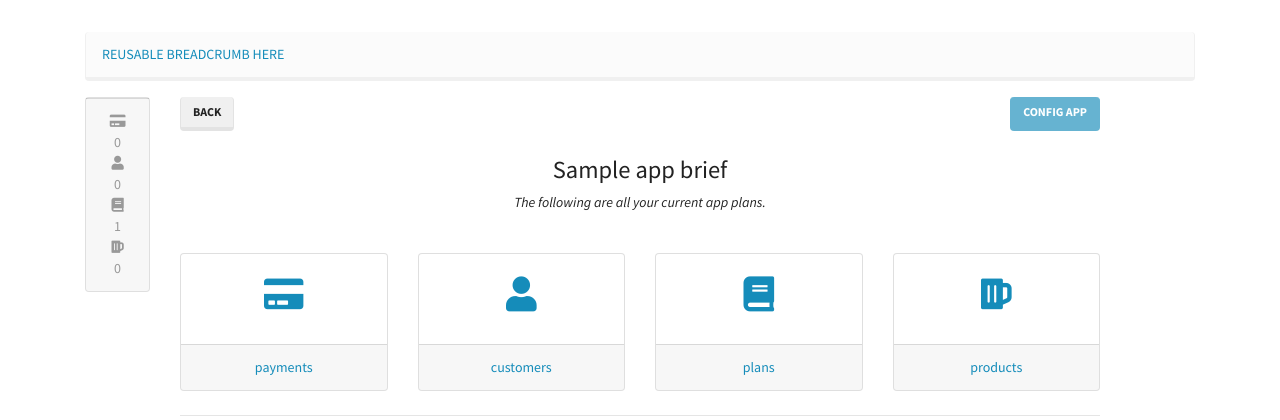
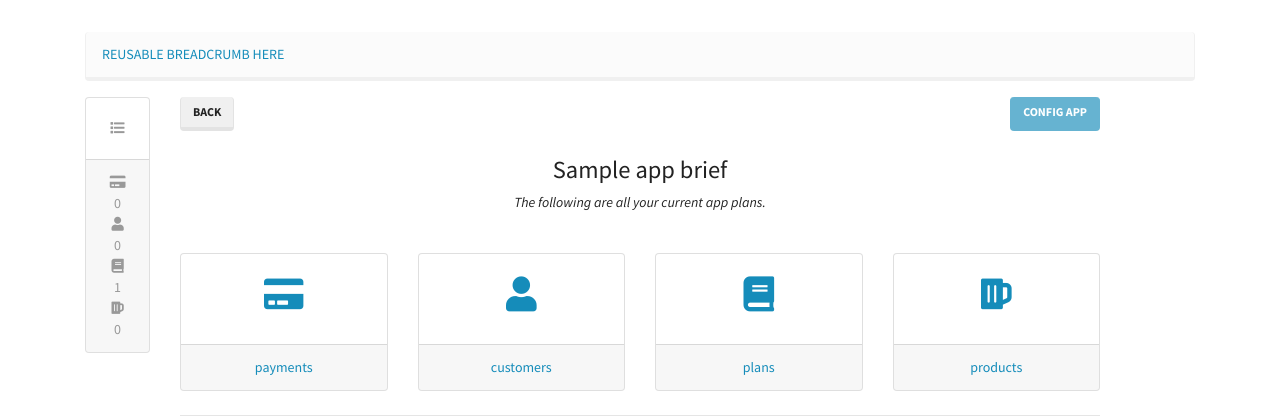
Before and after one commit to agapanto/pagosimple, a Django app: template pagosimple_frontend/templates/dashboard/apps/detail.html in a window 1280 px wide. Shown: the part 57-477 px from the top of the page. Run offline with Django 3.2, Linux system fonts and the light colour scheme; the template is opened without the code that fills it: most values are stand-ins (such as "Sample title", 1, 10 or a date in 2020); some libraries are stand-ins or nearby versions.

Commit message:
Add fa-list icon to app_side_card

```diff
--- a/pagosimple_frontend/templates/components/app_side_card.html
+++ b/pagosimple_frontend/templates/components/app_side_card.html
@@ -1,4 +1,13 @@
 <div class="card">
+
+  <div class="card-body text-muted text-center">
+
+    <div class="mb-0">
+      <i class="fa fa-list"> </i>
+    </div>
+
+  </div>
+
   <div class="card-footer text-muted text-center">
 
     <div>
```
